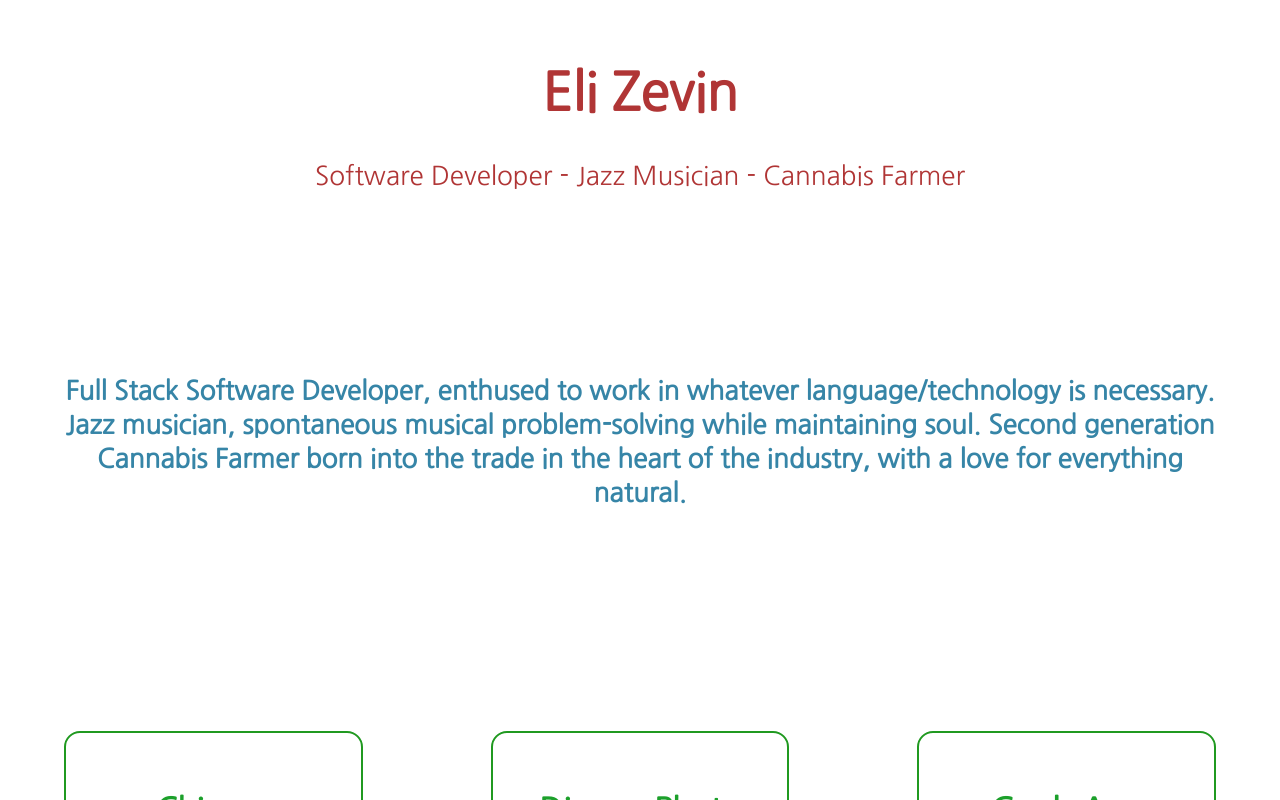
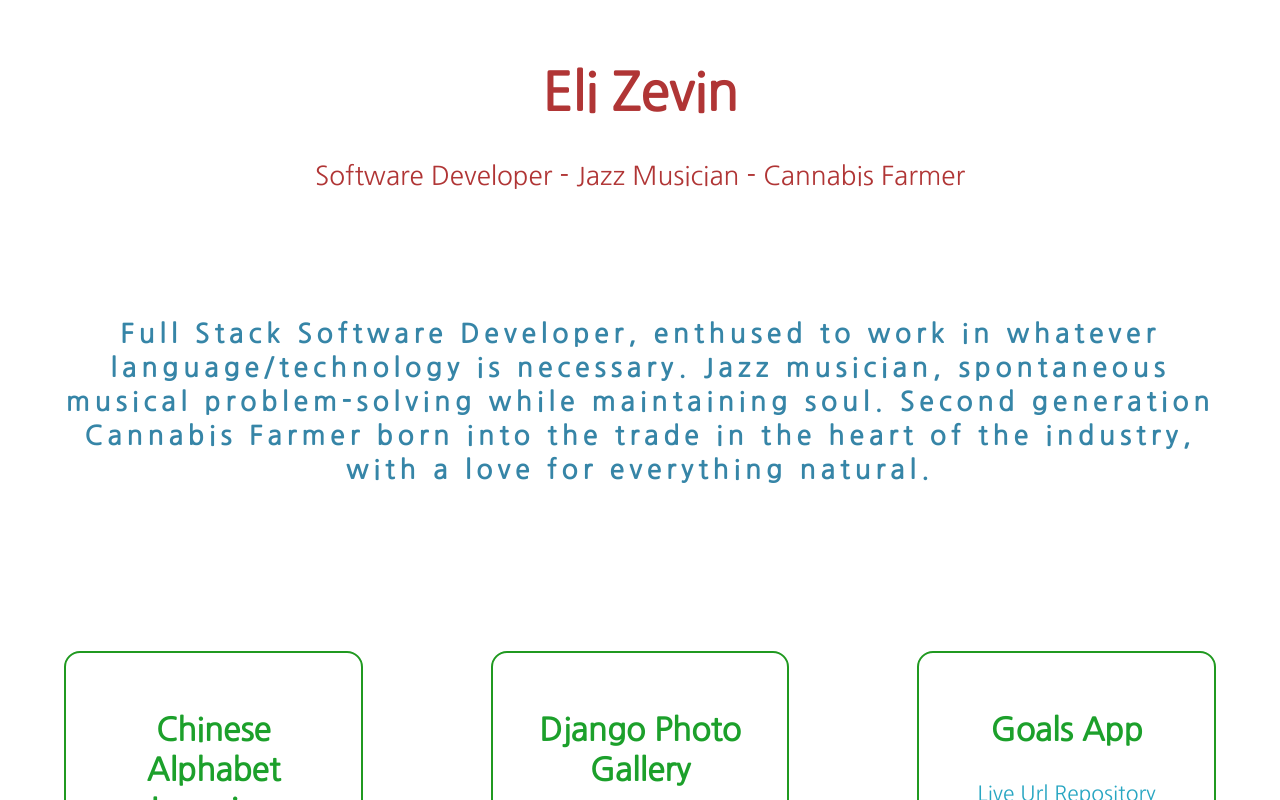
Before and after one commit to dizzyjaguar/portfolio, a React (Create React App) app: page / in a window 1280 px wide. Shown: the top 800 px of the page. Built offline with nearby package versions, Linux system fonts and the light colour scheme.

Commit message:
little more css

```diff
--- a/src/components/App/App.css
+++ b/src/components/App/App.css
@@ -11,13 +11,12 @@ a:hover {
 .App {
   text-align: center;
   font-family: 'Nanum Gothic', sans-serif;
-
 }
 
 
 .Header {
   background-color: #ffffff;
-  min-height: 20vh;
+  min-height: 15vh;
   display: flex;
   flex-direction: column;
   align-items: center;
@@ -29,13 +28,14 @@ a:hover {
 
 .About {
   background-color: #ffffff;
-  min-height: 40vh;
+  min-height: 30vh;
   display: flex;
   flex-direction: column;
   align-items: center;
   justify-content: center;
   font-size: calc(10px + 2vmin);
   padding: 5%;
+  letter-spacing: .2em;
 }
 
 .About p {
```
